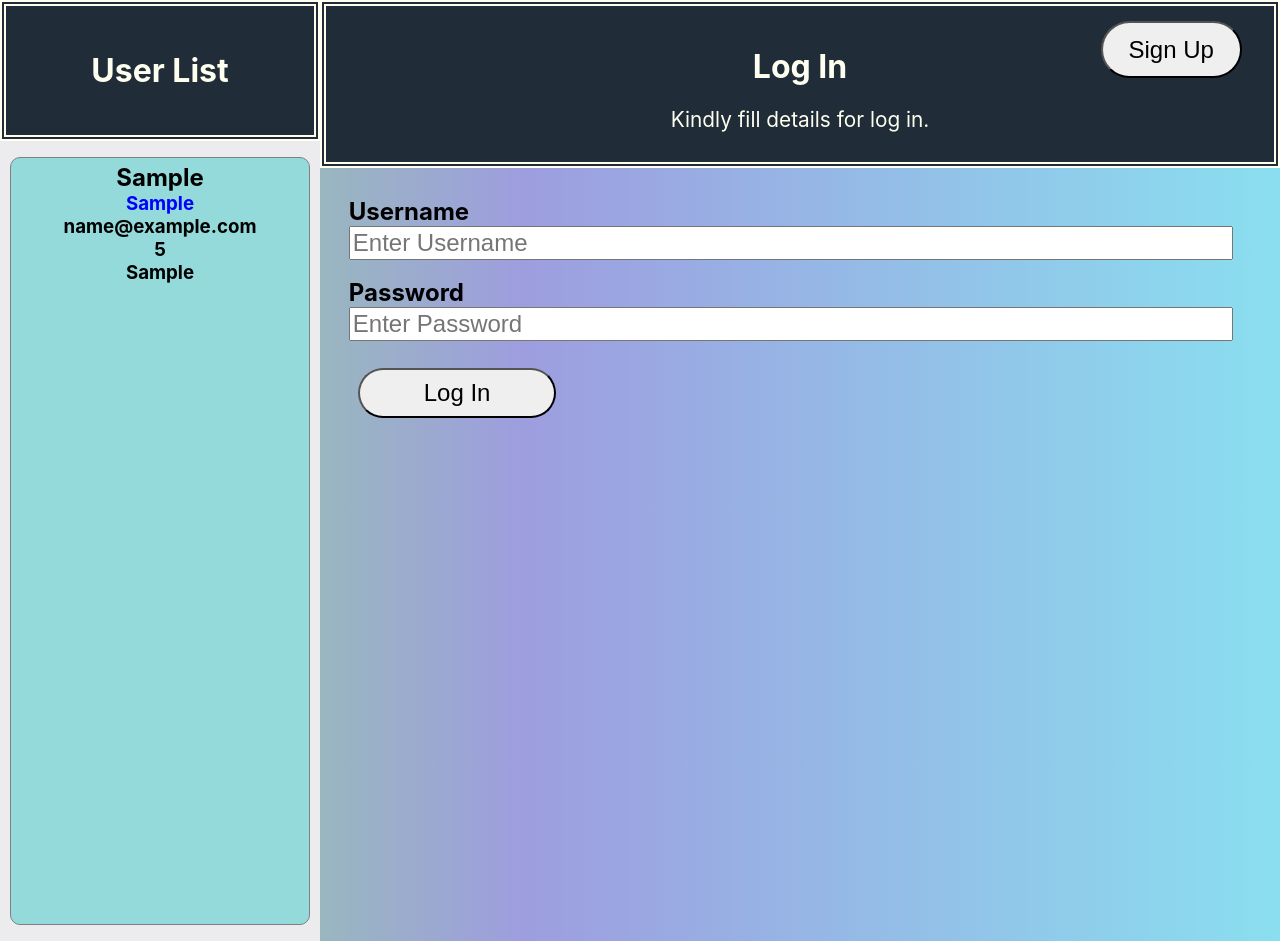
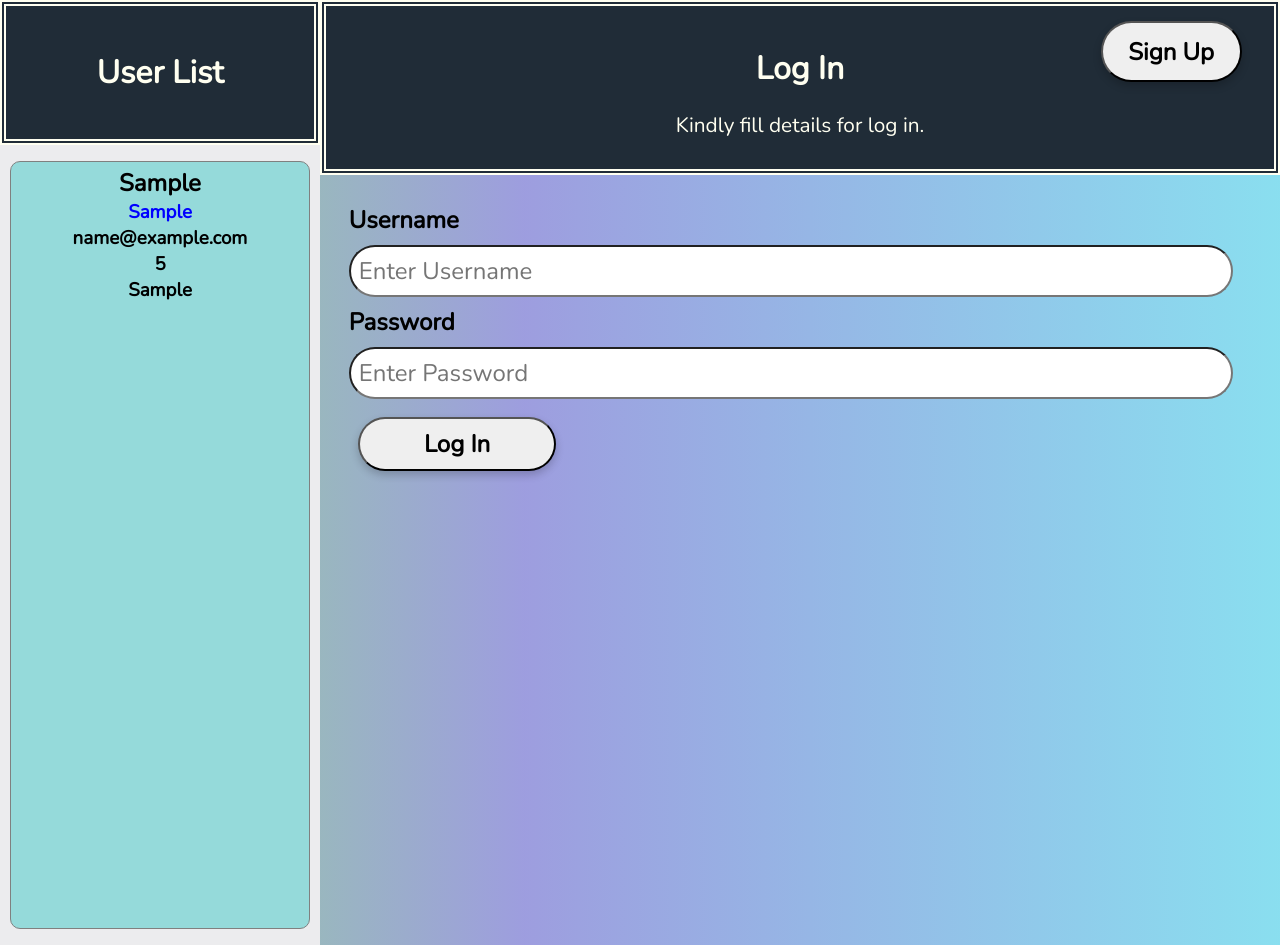
Before and after one commit to Vivek-396/React_Custom_Project_II, a React (Create React App) app: page /login in a window 1280 px wide. Both pictures are taken after typing "Sample", "Sample", "5", "name@example.com", "Sample" into the empty fields and a click on the button "Sign Up". Built offline with nearby package versions, Linux system fonts and the light colour scheme; no server answers.

Commit message:
FillUps handling completed

```diff
--- a/public/index.html
+++ b/public/index.html
@@ -15,6 +15,7 @@
       user's mobile device or desktop. See https://developers.google.com/web/fundamentals/web-app-manifest/
     -->
     <link rel="manifest" href="%PUBLIC_URL%/manifest.json" />
+    <link href="https://fonts.googleapis.com/css2?family=Nunito&display=swap" rel="stylesheet">
     <!--
       Notice the use of %PUBLIC_URL% in the tags above.
       It will be replaced with the URL of the `public` folder during the build.
--- a/src/App.css
+++ b/src/App.css
@@ -1,5 +1,6 @@
 * {
   box-sizing: border-box;
+  font-family: 'Nunito', sans-serif;
 }
 
 .App {
@@ -16,16 +17,12 @@ p{
   font-size: 1.3rem;
 }
 
-#profile{
-  width: 90%;
-  text-align: left;
-  text-align: center;
-}
-
 input{
-  margin-bottom: 2%;
+  margin: 1% 0 1% 0;
   font-size: 1.5rem;
   width: 98%;
+  border-radius: 30px;
+  padding: 8px;
 }
 
 input::-webkit-outer-spin-button,
@@ -44,10 +41,18 @@ button
 {
   width: 22%;
   position: relative;
-  font-size: 1.5rem;
+  font-size: 24px;
+  font-weight: 900;
   border-radius: 60px;
   padding: 1%;
   margin: 1%;
+  box-shadow: 0 4px 8px 0 rgba(0,0,0,0.2);
+}
+
+button:active {
+  background-color: gainsboro;
+  box-shadow: 0 5px #666;
+  transform: translateY(3px);
 }
 
 .upperBtn{
--- a/src/App.js
+++ b/src/App.js
@@ -7,7 +7,7 @@ import SignIn from "./components/sign-in/Sign-in";
 import SignUp from "./components/sign-up/Sign-Up";
 import ObjCreate from "./utils/createFormObject";
 
-//import {BrowserRouter as Router, Links, Switch, Route} from 'react-router-dom';
+//import {BrowserRouter as Router, Switch, Route} from 'react-router-dom';
 
 const FORM_TYPE = {
   SIGN_IN: "SIGN_IN",
@@ -23,7 +23,7 @@ class App extends React.Component {
       users: [],
       active: null,
       visibleForm: "initial_screen",
-      prefill: null,
+      refill: null,
     };
   }
 
@@ -73,7 +73,7 @@ class App extends React.Component {
     });
     }
 
-    handleChange = async (temp) => {
+  handleChange = async (temp) => {
     await this.setStateSynchronous(
     state => ({refill: temp})
     );
@@ -149,8 +149,24 @@ class App extends React.Component {
 
     return (
       <div className="App">
+
+
         <CardList users={users} fillUps={this.fillUps} />
+
         {this.renderForm()}
+        {/* <Router>
+        <Switch>
+          <Route path="/" exact>
+            <SignUp users={users} appendUser={this.appendUser} changeForm={this.changeForm}/>
+          </Route>
+          <Route path="/login">
+            <SignIn users={users} activeUser={this.activeUser} changeForm={this.changeForm}  refill={this.state.refill}/>
+          </Route>
+          <Route path="/profile">
+            <Profile active={this.state.active} handleSignOut={this.handleSignOut} appendInTask={this.appendInTask} removeInTask={this.removeInTask}/>
+          </Route>
+        </Switch>
+        </Router> */}
       </div>
     );
   }
--- a/src/components/profile-active/Profile.css
+++ b/src/components/profile-active/Profile.css
@@ -2,17 +2,21 @@
 text-align: left;
 margin: 0;
 padding: 6px;
-font-size: 1rem;
+font-size: 1.4rem;
+font-weight: 900;
+letter-spacing: 3px;
+word-spacing: 5px;
+color: ivory;
 box-shadow: 0 4px 8px 0 rgba(0,0,0,0.2);
-background: rgb(131,58,180);
-background: linear-gradient(210deg, rgba(131,58,180,0.7133228291316527) 0%, rgba(218,176,191,0.727328431372549) 50%, rgba(255,255,255,1) 100%);
+border: 6px solid  #202C37;
+background: #426483;
 }
 
 .add-tasks{
   display : block;
   box-shadow: 0 4px 8px 0 rgba(0,0,0,0.2);
   background-color: lightcyan;
-  border: 6px solid orange;
+  border: 6px solid #202C37;
   text-align: center;
 }
 
--- a/src/components/profile-active/Profile.jsx
+++ b/src/components/profile-active/Profile.jsx
@@ -15,7 +15,7 @@ export const Profile = ({active,handleSignOut,appendInTask,removeInTask}) => (
           {active !== null ?
               (<div>
                 <div className="details">
-                  <h2>{active.username}</h2>
+                  <h2>{active.username}</h2><hr/>
                   <p>Name : {active.name}</p>
                   <p>Phone No. : {active.phone}</p>
                   <p>Email : {active.email}</p>
--- a/src/components/sign-in/Sign-in.jsx
+++ b/src/components/sign-in/Sign-in.jsx
@@ -1,5 +1,6 @@
 import React from 'react';
 import ObjCreate from "../../utils/createFormObject";
+//import {Link} from 'react-router-dom';
 
 class SignIn extends React.Component{
     constructor(props){
@@ -8,10 +9,16 @@ class SignIn extends React.Component{
         this.state = {
           username: "",
           password:"",
+          prefilledUsername: null
         };
     }
 
-    componentDidMount(){}
+    static getDerivedStateFromProps(newProps,prevState){
+      if(newProps.refill && newProps.refill !== prevState.prefilledUsername){
+        return ({ username : newProps.refill , password : newProps.refill, prefilledUsername : newProps.refill });
+      }
+      return null;
+    }
 
     handleSignUp = () => {
         var val = "SIGN_UP";
@@ -23,24 +30,20 @@ class SignIn extends React.Component{
       this.setState({ [name]: value });
     }
 
+
     signIn = (event) => {
+
+      const { username, password} = this.state;
       event.preventDefault();
       var index=-1;
-      //const {person} = this.state;
 
-      if(this.props.refill!==null)
-      {
-        //alert(this.props.refill);
-      }
-
-      if(this.username===this.password){
+      //console.log(event.target.username.value," : ",event.target.password.value);
+      if(username===password){
           var len = this.props.users.length;
 
           for(var i=0;i<len;i++){
-              //console.log(this.props.users[i].username," : ",this.state.username);
-              if(this.props.users[i].username === this.state.username){
-                  index=i;
-              }
+              if(this.props.users[i].username === username){
+                  index=i;  }
           }
 
           if(index!==-1){
@@ -52,13 +55,13 @@ class SignIn extends React.Component{
               this.props.activeUser(objUser);
           }
           else{
-            alert("User Not present in db");
+            alert("User not present");
             //Revert Back to sign up
             this.props.changeForm("SIGN_UP");
           }
       }
       else{
-          alert("Failure");
+          alert("Invalid Credentials");
           this.props.changeForm("SIGN_IN");
       }
     }
@@ -71,21 +74,19 @@ class SignIn extends React.Component{
             <h1>Log In</h1>
             <p>Kindly fill details for log in.</p>
 
+            {/* <Link to='/'> */}
             <button type="button" className="upperBtn" onClick = {this.handleSignUp} >Sign Up</button>
-
+            {/* </Link> */}
           </div>
 
-
           <form className="form"  onSubmit = {this.signIn} >
-
             <label for="username"><b>Username</b> </label>
-            <input type='text' value={this.username} placeholder="Enter Username" onChange={this.handleChange} name="username" required/>
+            <input type='text' value={(this.state.username)} placeholder="Enter Username" onChange={this.handleChange} name="username" required/>
 
             <label for="phone"><b>Password</b> </label>
-            <input type='password' value={this.password} placeholder="Enter Password" onChange={this.handleChange} name="password" required/>
+            <input type='password' value={(this.state.password)} placeholder="Enter Password" onChange={this.handleChange} name="password" required/>
 
             <button type="submit">Log In</button>
-
           </form>
 
         </div>
--- a/src/components/sign-up/Sign-Up.jsx
+++ b/src/components/sign-up/Sign-Up.jsx
@@ -1,5 +1,6 @@
 import React from 'react';
 import ObjCreate from "../../utils/createFormObject";
+//import {Link} from 'react-router-dom';
 
 class SignUp extends React.Component{
     constructor(props){
@@ -44,7 +45,9 @@ class SignUp extends React.Component{
             <h1 >Sign Up</h1>
             <p>Please fill in this form to create an account.</p>
 
+            {/* <Link to="/login"> */}
             <button type="button" className="upperBtn" onClick = {this.handleSignIn} >Log In</button>
+            {/* </Link> */}
 
           </div>
 
--- a/src/components/tasks/Tasks.jsx
+++ b/src/components/tasks/Tasks.jsx
@@ -139,6 +139,7 @@ class Tasks extends React.Component {
 
           <div className="header">
             <h2>Tasks - List</h2>
+            <hr/>
             <Link to="/profile">
             <button type="button" className="taskBtn" >Show All Tasks</button>
             </Link>
```
